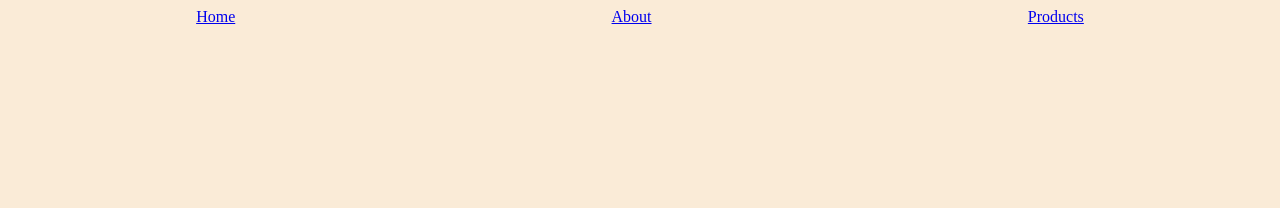
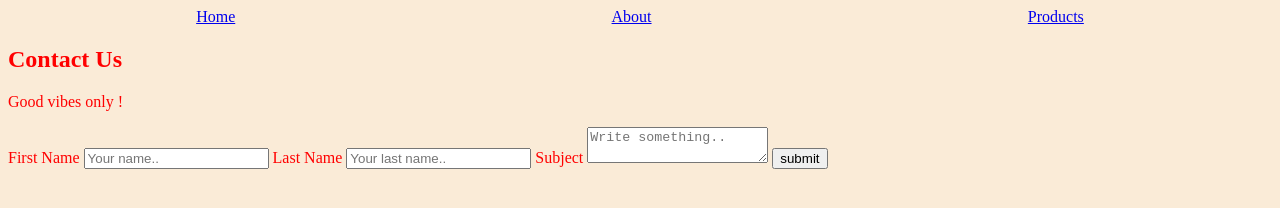
Before and after one commit to abduljseph/capstone, a website: page contactpage.html in a window 1280 px wide. Drawn offline with Linux system fonts and the light colour scheme.

Commit message:
Created some content in my contactpage

```diff
--- a/contactpage.html
+++ b/contactpage.html
@@ -23,6 +23,19 @@
 
       </nav>
 
+<div class ="container">
+    <h2>Contact Us</h2>
+    <p>Good vibes only !</p>
+</div>
+
+<form action="contactpage.php"></form>
+    <label for="fname">First Name</label>
+<input type="text" id="fname" name="firstname" placeholder="Your name..">
+    <label for="lname">Last Name</label>
+    <input type="text" id="lname" name="lastname" placeholder="Your last name..">
+    <label for="subject">Subject</label>
+<textarea name="subject" id="subject"  placeholder="Write something.." ></textarea>
+    <input type="submit" value="submit">
     </header>
 </body>
 <script src ="index.js" script>
```
